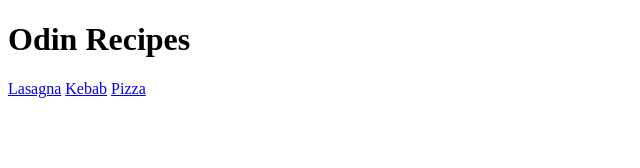
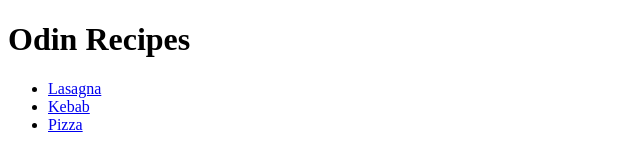
Before and after one commit to s-b-projects/odin-recipes, a plain HTML site: page index.html in a window 1280 px wide. Shown: the whole page, without its empty margins (0-640 px from the left). Drawn offline with Linux system fonts and the light colour scheme.

Commit message:
Added ul to index.html

```diff
--- a/index.html
+++ b/index.html
@@ -8,10 +8,14 @@
 <body>
     <h1>Odin Recipes</h1>
 
-    <a href="recipes/lasagna.html">Lasagna</a>
-    <a href="recipes/kebab.html">Kebab</a>
-    <a href="recipes/pizza.html">Pizza</a>
+    <ul>
 
+        <li><a href="recipes/lasagna.html">Lasagna</a></li>
+        <li><a href="recipes/kebab.html">Kebab</a></li>
+        <li><a href="recipes/pizza.html">Pizza</a></li>
+
+
+    </ul>
 </body>
 
 
```
